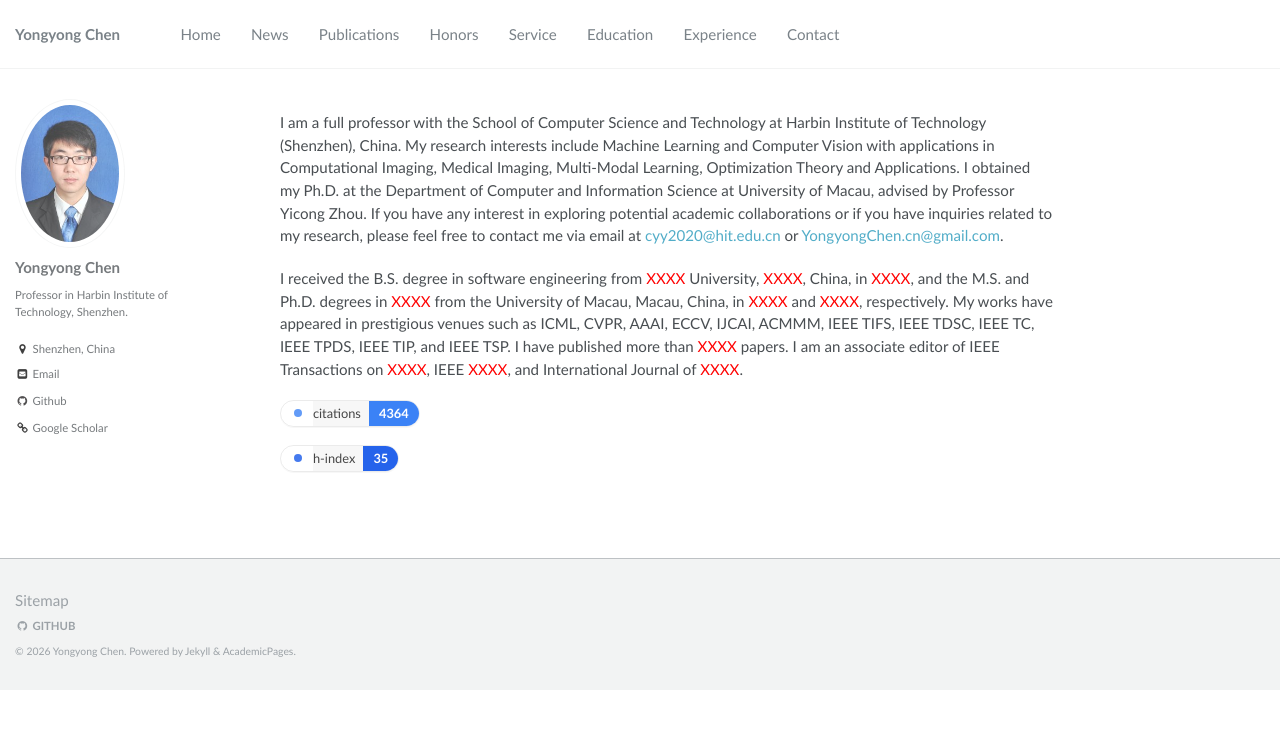
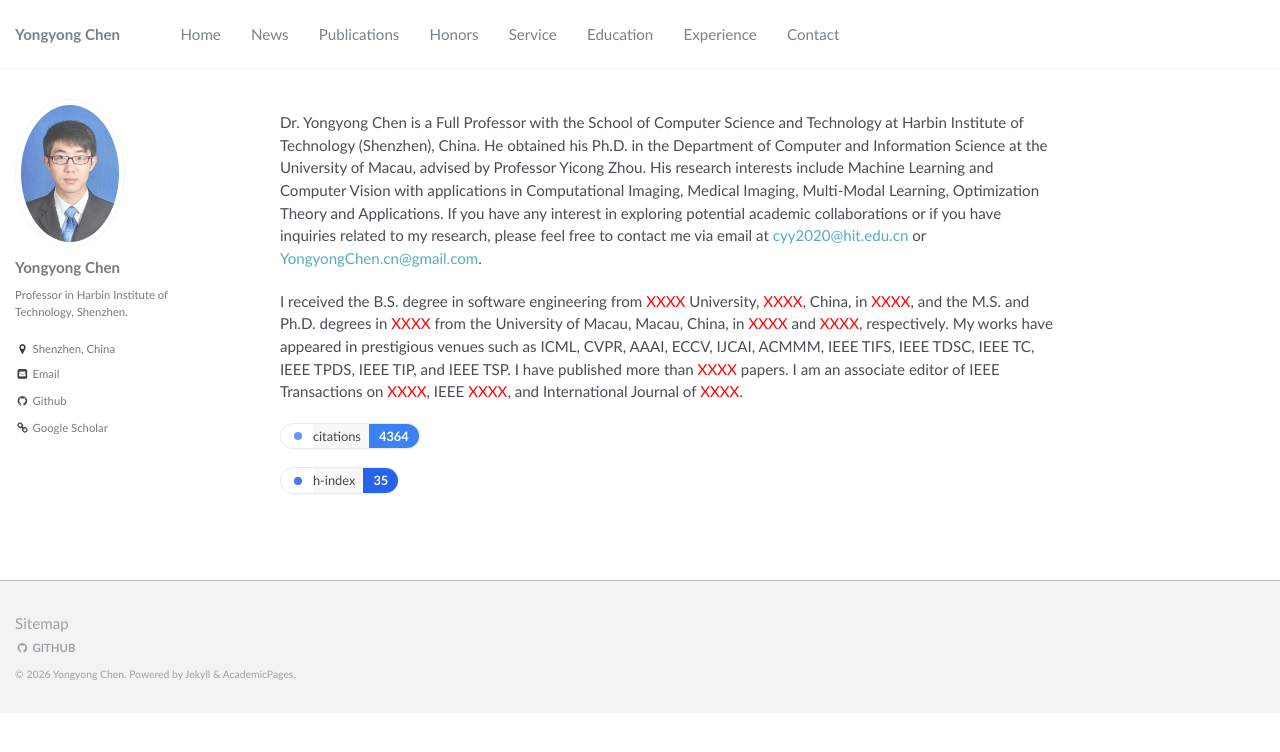
Before and after one commit to cyyhit/cyyhit.github.io, a Jekyll site: the page built from _pages/about.md, in a window 1280 px wide. Shown: the top 752 px of the page. Built offline with Jekyll 4.4.1, drawn with Linux system fonts in a browser that asks for light colours.

Commit message:
Update about.md

```diff
--- a/_pages/about.md
+++ b/_pages/about.md
@@ -6,7 +6,8 @@ author_profile: true
 ---
 
 <!-- I am a full professor with the School of Computer Science and Technology at Harbin Institute of Technology (Shenzhen), China. My research interests include Machine Learning, image processing and Computer Vision. If you have any interest in exploring potential academic collaborations or if you have inquiries related to my research, please feel free to contact me via email at [cyy2020@hit.edu.cn](mailto:cyy2020@hit.edu.cn) or [YongyongChen.cn@gmail.com](mailto:YongyongChen.cn@gmail.com).-->
-I am a full professor with the School of Computer Science and Technology at Harbin Institute of Technology (Shenzhen), China. My research interests include Machine Learning and Computer Vision with applications in  Computational Imaging, Medical Imaging, Multi-Modal Learning, Optimization Theory and Applications. I obtained my Ph.D. at the Department of Computer and Information Science at University of Macau, advised by Professor Yicong Zhou.  If you have any interest in exploring potential academic collaborations or if you have inquiries related to my research, please feel free to contact me via email at [cyy2020@hit.edu.cn](mailto:cyy2020@hit.edu.cn) or [YongyongChen.cn@gmail.com](mailto:YongyongChen.cn@gmail.com).
+
+Dr. Yongyong Chen is a Full Professor with the School of Computer Science and Technology at Harbin Institute of Technology (Shenzhen), China.  He obtained his Ph.D. in the Department of Computer and Information Science at the University of Macau, advised by Professor Yicong Zhou. His research interests include Machine Learning and Computer Vision with applications in  Computational Imaging, Medical Imaging, Multi-Modal Learning, Optimization Theory and Applications. If you have any interest in exploring potential academic collaborations or if you have inquiries related to my research, please feel free to contact me via email at [cyy2020@hit.edu.cn](mailto:cyy2020@hit.edu.cn) or [YongyongChen.cn@gmail.com](mailto:YongyongChen.cn@gmail.com).
 
 I received the B.S. degree in software engineering from <span style="color:red;">XXXX</span> University, <span style="color:red;">XXXX</span>, China, in <span style="color:red;">XXXX</span>, and the M.S. and Ph.D. degrees in <span style="color:red;">XXXX</span> from the University of Macau, Macau, China, in <span style="color:red;">XXXX</span> and <span style="color:red;">XXXX</span>, respectively. My works have appeared in prestigious venues such as ICML, CVPR, AAAI, ECCV, IJCAI, ACMMM, IEEE TIFS, IEEE TDSC, IEEE TC, IEEE TPDS, IEEE TIP, and IEEE TSP. I have published more than <span style="color:red;">XXXX</span> papers. I am an associate editor of IEEE Transactions on <span style="color:red;">XXXX</span>, IEEE <span style="color:red;">XXXX</span>, and International Journal of <span style="color:red;">XXXX</span>.
 
```
